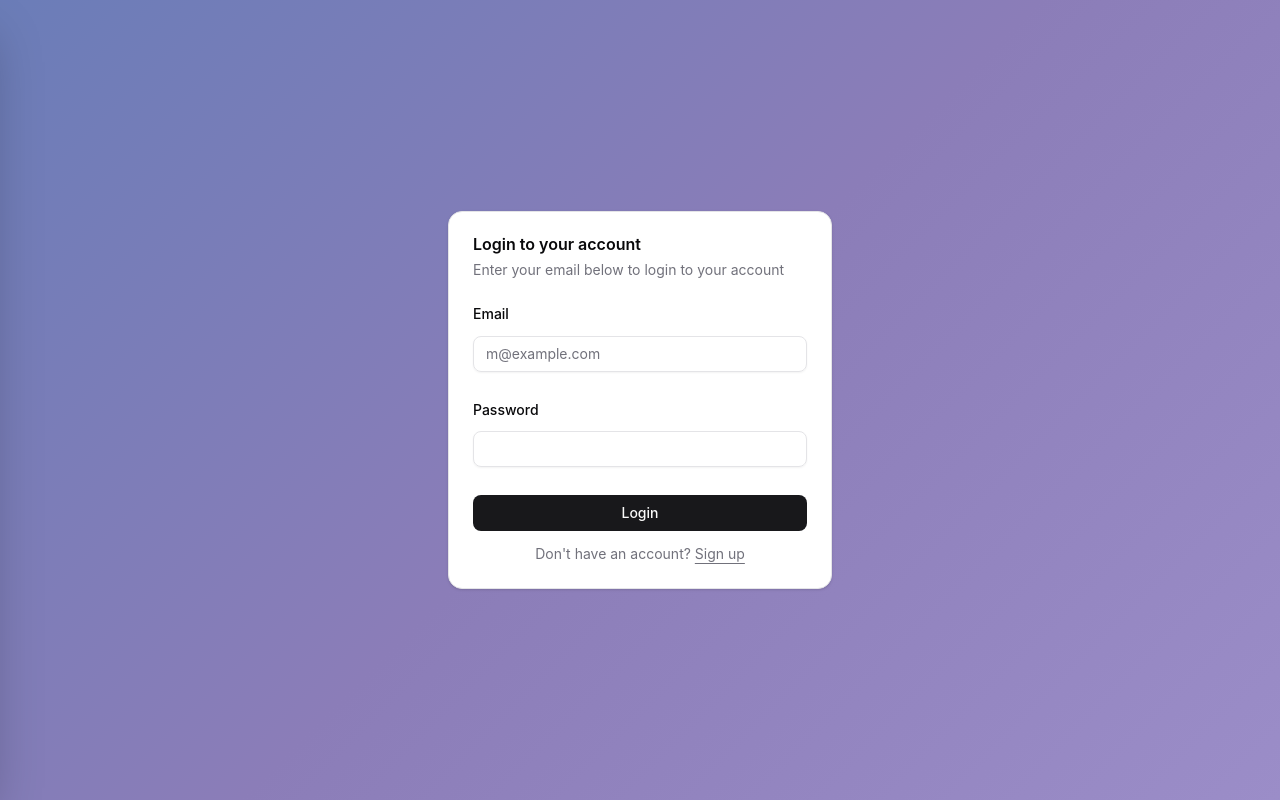
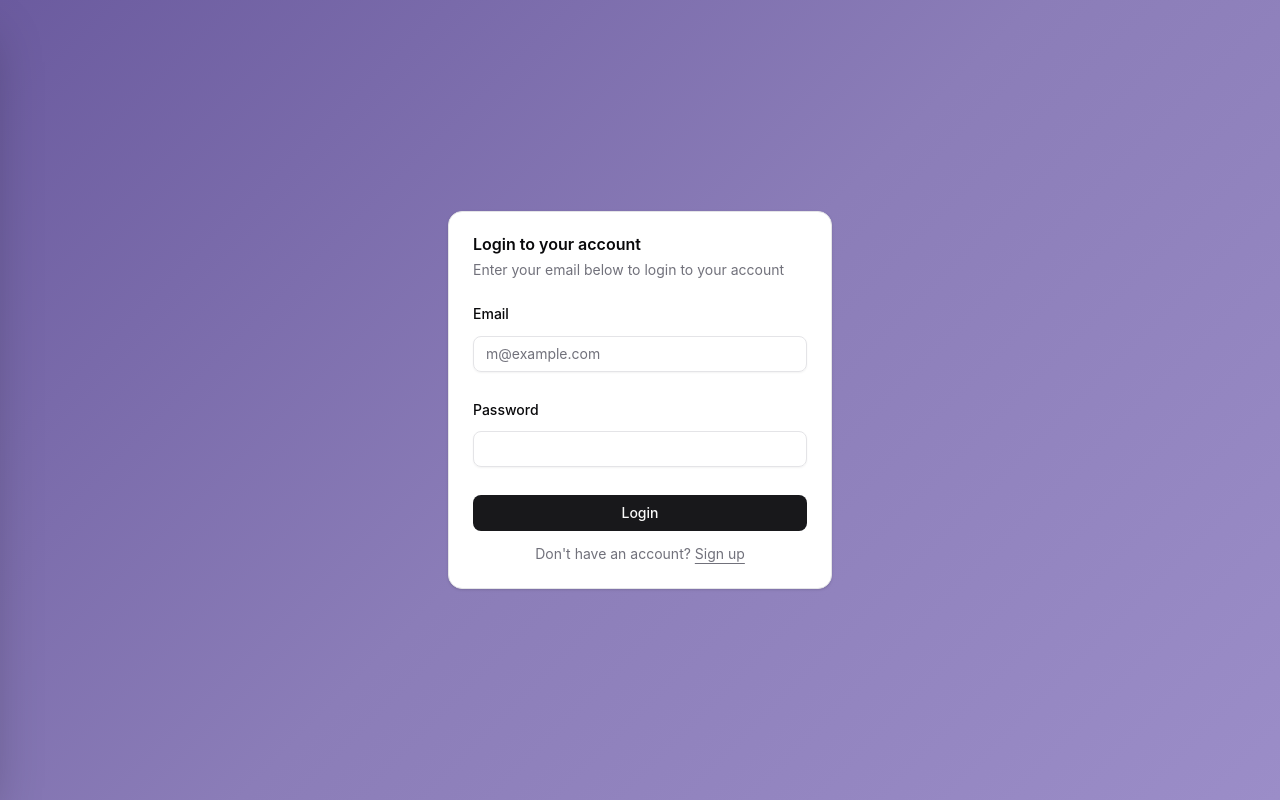
Before and after one commit to Daniel-vdL/HeartbeatSense, a React (Vite) app: page /login in a window 1280 px wide. Built offline with nearby package versions, Linux system fonts and the light colour scheme; a web font is replaced by a local one.

Commit message:
goede bg

```diff
--- a/src/styles.css
+++ b/src/styles.css
@@ -133,7 +133,10 @@ code {
     @apply border-border outline-ring/50;
   }
   body {
-    background: linear-gradient(135deg, #6b7db8 0%, #8b7db8 50%, #9b8dc8 100%);
+    background: linear-gradient(135deg,
+      #6b5b9f 0%,
+      #8b7db8 50%,
+      #9b8dc8 100%);
     @apply text-foreground;
   }
 
```
